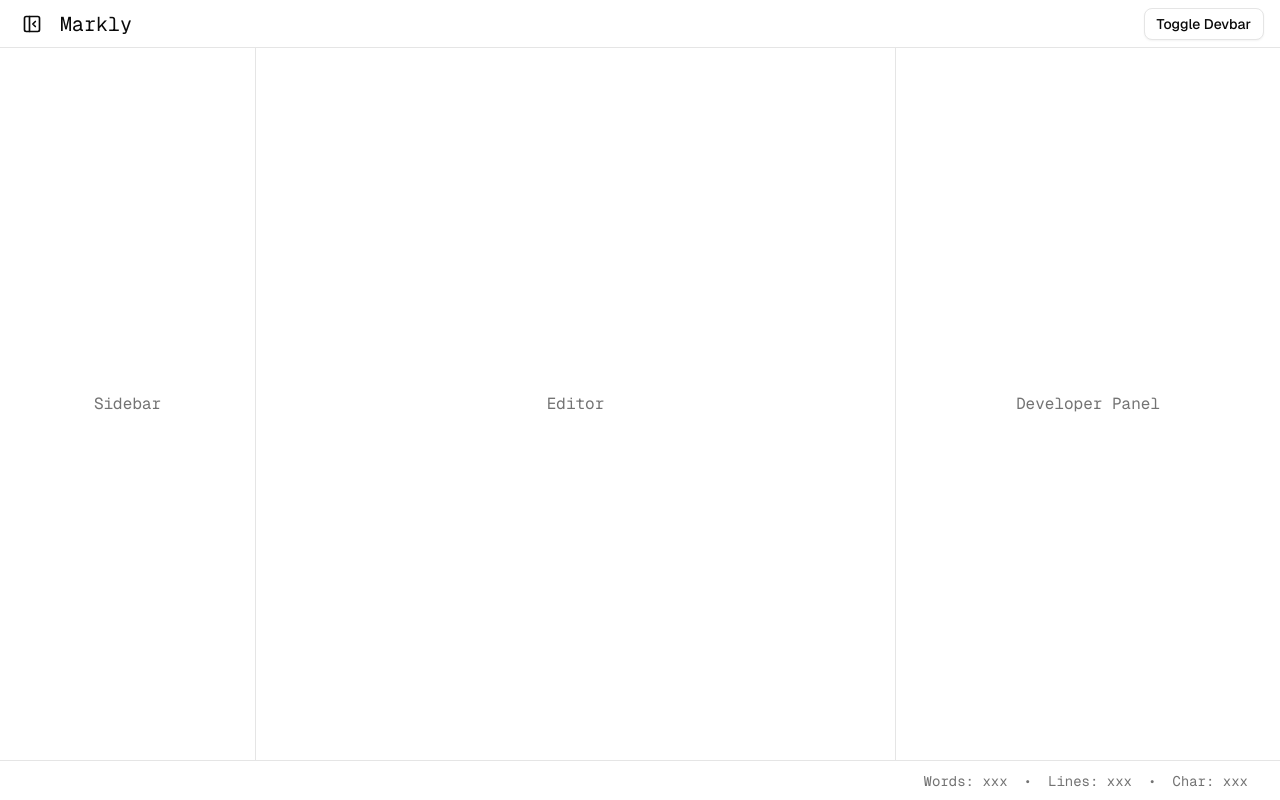
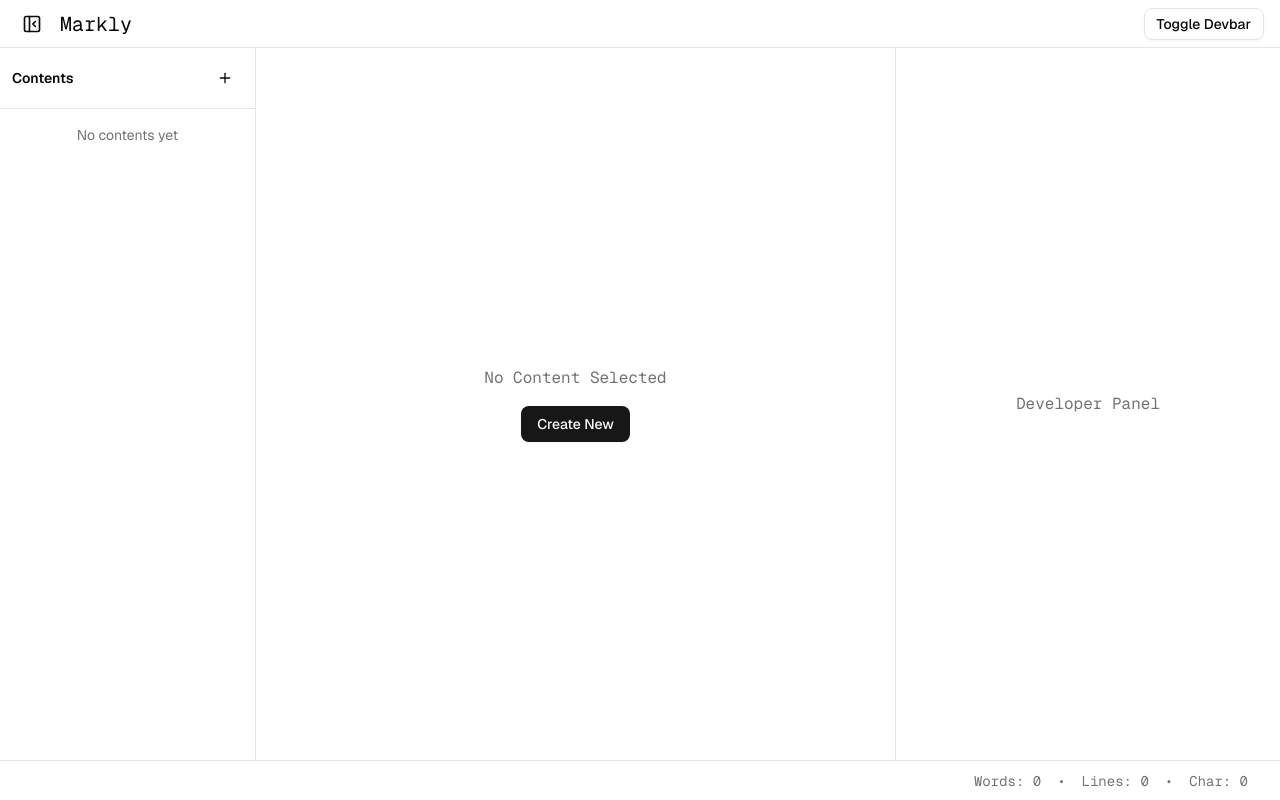
Before and after one commit to NeuroNexul/draftly, a Next.js app in the folder apps/web/: page /playground in a window 1280 px wide. Built offline with nearby package versions, Linux system fonts and the light colour scheme.

Commit message:
feat(web): basic functionalities

```diff
--- a/apps/web/app/playground/footer.tsx
+++ b/apps/web/app/playground/footer.tsx
@@ -1,17 +1,23 @@
 import React from "react";
 
-type Props = {};
+type Props = {
+  counts: {
+    words: number;
+    lines: number;
+    char: number;
+  };
+};
 
-export default function Footer({}: Props) {
+export default function Footer({ counts }: Props) {
   return (
     <footer className="h-10 w-full py-1 px-8 border-t flex items-center justify-between gap-6 font-mono text-sm text-muted-foreground">
       <div></div>
       <div className="flex items-center gap-4">
-        <span>Words: xxx</span>
+        <span>Words: {counts.words}</span>
         <span>•</span>
-        <span>Lines: xxx</span>
+        <span>Lines: {counts.lines}</span>
         <span>•</span>
-        <span>Char: xxx</span>
+        <span>Char: {counts.char}</span>
       </div>
     </footer>
   );
--- a/apps/web/app/playground/page.tsx
+++ b/apps/web/app/playground/page.tsx
@@ -1,15 +1,52 @@
 "use client";
 
-import { useState } from "react";
+import { useMemo, useState } from "react";
 import { cn } from "@workspace/ui/lib/utils";
 import Footer from "./footer";
 import Header from "./header";
 import Devbar from "./devbar";
 import Sidebar from "./sidebar";
+import { Content } from "./types";
+import { Button } from "@workspace/ui/components/button";
 
 export default function Page() {
   const [sidebarOpen, setSidebarOpen] = useState(true);
   const [devbarOpen, setDevbarOpen] = useState(true);
+  const [contents, setContents] = useState<Content[]>([]);
+  const [currentContent, setCurrentContent] = useState<number>(-1);
+
+  const counts = useMemo(() => {
+    if (currentContent === -1) return { words: 0, lines: 0, char: 0 };
+    const content = contents[currentContent];
+    const words = content!.content.split(" ").length;
+    const lines = content!.content.split("\n").length;
+    const char = content!.content.length;
+    return { words, lines, char };
+
+    // eslint-disable-next-line react-hooks/exhaustive-deps
+  }, [currentContent, contents[currentContent]?.content]);
+
+  function handleContentChange(id: string, content: string) {
+    setContents((c) =>
+      c.map((currentContent) =>
+        currentContent.id === id
+          ? { ...currentContent, content }
+          : currentContent,
+      ),
+    );
+  }
+
+  function addNewContent(title: string) {
+    setContents((c) => [
+      ...c,
+      {
+        id: crypto.randomUUID(),
+        title,
+        content: `# ${title}\n\n## Hello World`,
+      },
+    ]);
+    setCurrentContent(contents.length);
+  }
 
   return (
     <div className="min-h-svh h-svh flex flex-col">
@@ -47,12 +84,42 @@ export default function Page() {
             },
           )}
         >
-          <Sidebar />
+          <Sidebar
+            contents={contents}
+            currentContent={currentContent}
+            setCurrentContent={setCurrentContent}
+            addNewContent={addNewContent}
+          />
         </div>
 
         {/* Editor */}
         <div className="flex-1 h-full border-r flex items-center justify-center">
-          <span className="text-muted-foreground font-mono">Editor</span>
+          {currentContent !== -1 ? (
+            <textarea
+              className="w-full h-full resize-none p-4 outline-none"
+              value={contents[currentContent]!.content}
+              onChange={(e) =>
+                handleContentChange(
+                  contents[currentContent]!.id,
+                  e.target.value,
+                )
+              }
+            />
+          ) : (
+            <div className="w-full h-full flex flex-col items-center justify-center">
+              <span className="text-muted-foreground font-mono whitespace-nowrap">
+                No Content Selected
+              </span>
+              <Button
+                className="mt-4"
+                onClick={() =>
+                  addNewContent(window.prompt("Enter Content Title") || "")
+                }
+              >
+                Create New
+              </Button>
+            </div>
+          )}
         </div>
 
         {/* Developer Panel */}
@@ -71,7 +138,7 @@ export default function Page() {
       </main>
 
       {/* Footer */}
-      <Footer />
+      <Footer counts={counts} />
     </div>
   );
 }
--- a/apps/web/app/playground/sidebar.tsx
+++ b/apps/web/app/playground/sidebar.tsx
@@ -1,13 +1,64 @@
 import React from "react";
+import { Content } from "./types";
+import { Button } from "@workspace/ui/components/button";
+import { Plus, FileText } from "lucide-react";
+import { cn } from "@workspace/ui/lib/utils";
 
-type Props = {};
+type Props = {
+  contents: Content[];
+  currentContent: number;
+  setCurrentContent: (content: number) => void;
+  addNewContent: (title: string) => void;
+};
 
-export default function Sidebar({}: Props) {
+export default function Sidebar({
+  contents,
+  currentContent,
+  setCurrentContent,
+  addNewContent,
+}: Props) {
+  function handleCreate() {
+    const title = window.prompt("Enter Content Title");
+    if (title) {
+      addNewContent(title);
+    }
+  }
+
   return (
-    <div className="h-full w-full grid place-items-center">
-      <span className="text-muted-foreground font-mono whitespace-nowrap">
-        Sidebar
-      </span>
+    <div className="h-full w-full flex flex-col">
+      {/* Header */}
+      <div className="p-3 border-b flex items-center justify-between">
+        <h2 className="text-sm font-semibold">Contents</h2>
+        <Button size="icon" variant="ghost" onClick={handleCreate}>
+          <Plus className="h-4 w-4" />
+        </Button>
+      </div>
+
+      {/* Content List */}
+      <div className="flex-1 overflow-y-auto">
+        {contents.length === 0 ? (
+          <div className="p-4 text-center text-muted-foreground text-sm">
+            No contents yet
+          </div>
+        ) : (
+          <ul className="py-2">
+            {contents.map((content, index) => (
+              <li key={content.id}>
+                <button
+                  onClick={() => setCurrentContent(index)}
+                  className={cn(
+                    "w-full px-3 py-2 flex items-center gap-2 text-left text-sm transition-colors hover:bg-accent",
+                    currentContent === index && "bg-accent",
+                  )}
+                >
+                  <FileText className="h-4 w-4 shrink-0 text-muted-foreground" />
+                  <span className="truncate">{content.title}</span>
+                </button>
+              </li>
+            ))}
+          </ul>
+        )}
+      </div>
     </div>
   );
 }
--- /dev/null
+++ b/apps/web/app/playground/types.d.ts
@@ -0,0 +1,5 @@
+export interface Content {
+  id: string;
+  title: string;
+  content: string;
+}
```
